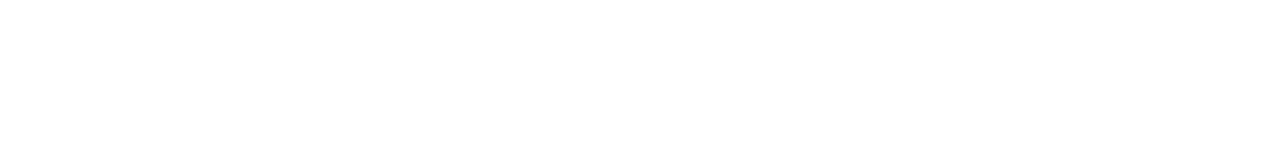
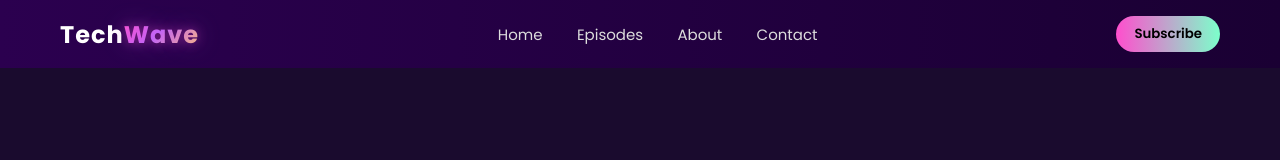
Before and after one commit to onamikaonu086-boop/My_Second_Assignment, a plain HTML site: page index.html in a window 1280 px wide. Drawn offline with Linux system fonts and the light colour scheme.

Commit message:
complete header section

```diff
--- a/index.html
+++ b/index.html
@@ -1,17 +1,39 @@
 <!DOCTYPE html>
 <html lang="en">
+
 <head>
     <meta charset="UTF-8">
     <meta name="viewport" content="width=device-width, initial-scale=1.0">
-    <title>My Second Assignment</title>
+    <link rel="preconnect" href="https://fonts.googleapis.com">
+    <link rel="preconnect" href="https://fonts.gstatic.com" crossorigin>
+    <link
+        href="https://fonts.googleapis.com/css2?family=Poppins:ital,wght@0,100;0,200;0,300;0,400;0,500;0,600;0,700;0,800;0,900;1,100;1,200;1,300;1,400;1,500;1,600;1,700;1,800;1,900&display=swap"
+        rel="stylesheet">
+    <title>TechWave</title>
     <link rel="stylesheet" href="./styles/techwave.css">
 
 </head>
+
 <body>
-    <header></header>
+    <header class="header">
+        <div class="container">
+            <div class="logo"> <span class="tech">Tech</span><span class="wave">Wave</span></div>
+            <nav class="nav">
+                <a href="#">Home</a>
+                <a href="#">Episodes</a>
+                <a href="#">About</a>
+                <a href="#">Contact</a>
+
+            </nav>
+            <button class="btn">Subscribe</button>
+
+        </div>
+
+    </header>
     <main></main>
     <footer></footer>
 
 
 </body>
+
 </html>
--- a/styles/techwave.css
+++ b/styles/techwave.css
@@ -0,0 +1,86 @@
+* {
+    font-family: 'poppins' , sans-serif;
+}
+
+* {
+    margin: 0;
+    padding: 0;
+    box-sizing: border-box;
+    font-family: 'poppins' , sans-serif;
+
+}
+
+body {
+    background-color: #1A0B2E;
+}
+
+/* header */
+.header {
+    width: 100%;
+    padding: 16px 0;
+    background: linear-gradient(90deg, #2b004f, #1a0033);
+}
+.container {
+    max-width: 1200px;
+    margin: auto;
+    padding: 0 20px;
+    display: flex;
+    align-items: center;
+    justify-content: space-between;
+}
+
+ /* Logo (Text Logo)  */
+.logo {
+  font-size: 24px;
+  font-weight: 700;
+  letter-spacing: 1px;
+
+
+}
+    /* TECH = SOLID WHITE */
+.logo .tech {
+  color: #ffffff;
+}
+
+/* WAVE = PINK–PURPLE–YELLOW GRADIENT */
+.logo .wave {
+  background: linear-gradient(
+    135deg,
+    #ff4ecd 0%,
+    #b96cff 45%,
+    #ffd36a 100%
+  );
+
+  -webkit-background-clip: text;
+  -webkit-text-fill-color: transparent;
+
+  text-shadow:
+    0 0 12px rgba(255, 78, 205, 0.45),
+    0 0 24px rgba(185, 108, 255, 0.35);
+}
+
+
+/* Navigation */
+.nav a {
+  margin: 0 15px;
+  text-decoration: none;
+  color: #ddd;
+  font-size: 15px;
+  transition: 0.3s;
+}
+
+.nav a:hover {
+  color: #7cffcb;
+}
+
+/* Button */
+.btn {
+  padding: 8px 18px;
+  border: none;
+  border-radius: 20px;
+  cursor: pointer;
+
+  background: linear-gradient(90deg, #ff4ecd, #7cffcb);
+  color: #000;
+  font-weight: 600;
+}
```
